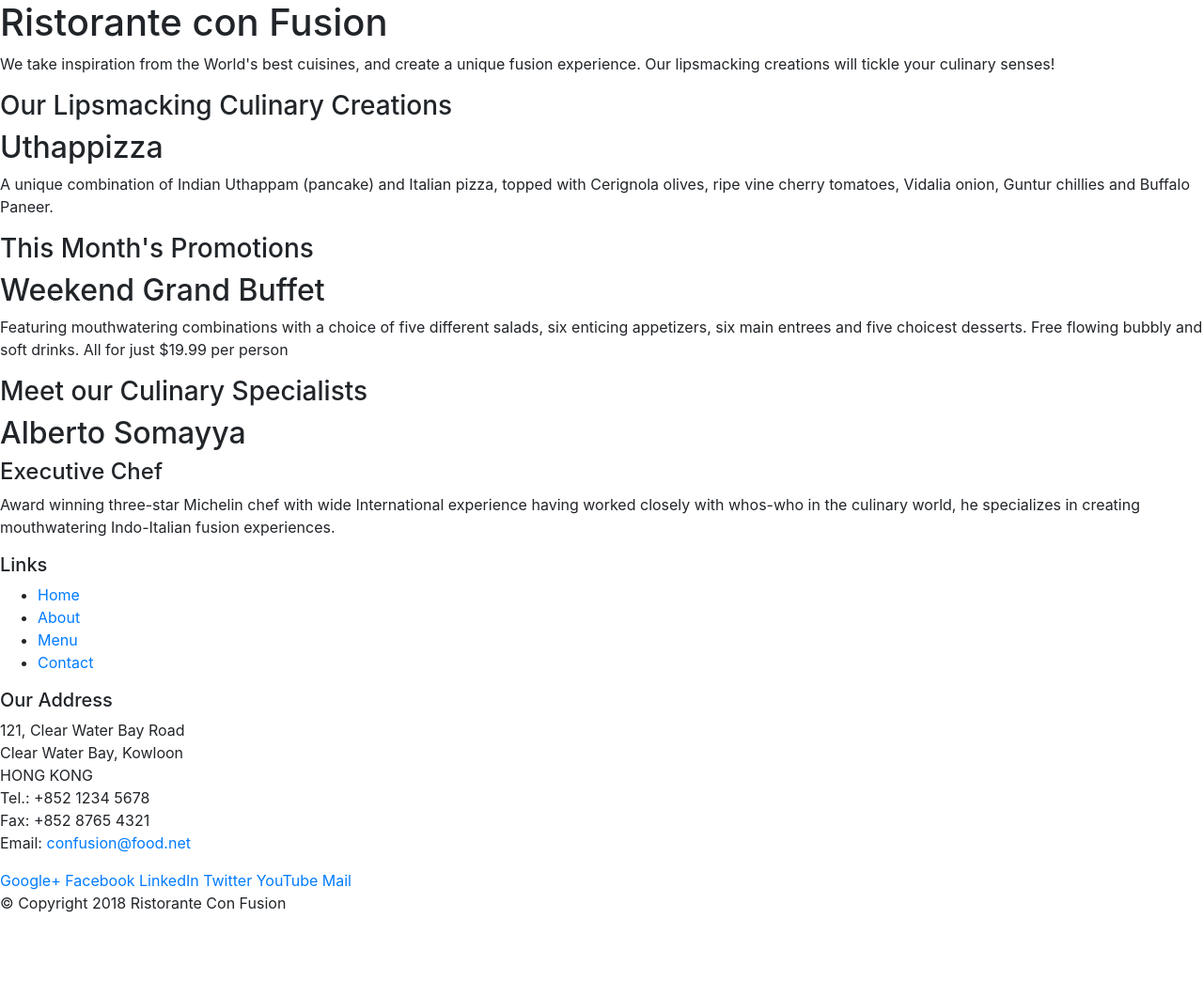
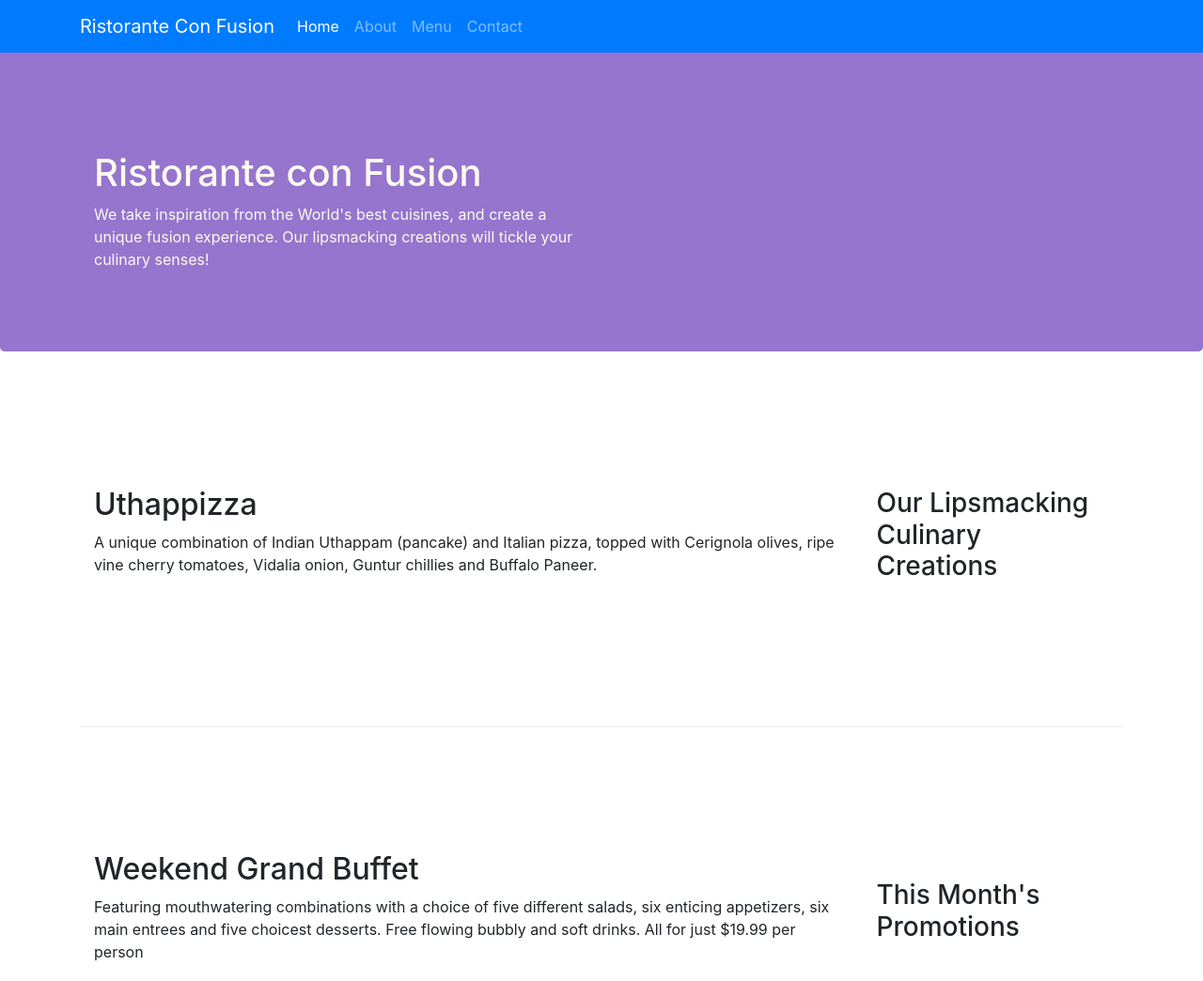
Before and after one commit to parthvyas18/Bootstrap, a website: page index.html in a window 1280 px wide. Shown: the top 1044 px of the page at 94% size. Before the commit the page ends 989 px from the top, so only its background shows below. Drawn offline with nearby package versions, Linux system fonts and the light colour scheme.

Commit message:
added navbar

```diff
--- /dev/null
+++ b/css/style.css
@@ -0,0 +1,37 @@
+.row-header{
+    margin:0px auto;
+    padding:0px;
+}
+
+.row-content {
+    margin:0px auto;
+    padding: 50px 0px 50px 0px;
+    border-bottom: 1px ridge;
+    min-height:400px;
+}
+
+.footer{
+    background-color: #D1C4E9;
+    margin:0px auto;
+    padding: 20px 0px 20px 0px;
+}
+.jumbotron {
+    padding:70px 30px 70px 30px;
+    margin:0px auto;
+    background: #9575CD ;
+    color:floralwhite;
+}
+
+address{
+    font-size:80%;
+    margin:0px;
+    color:#0f0f0f;
+}
+body{
+    padding:50px 0px 0px 0px;
+    z-index:0;
+}
+
+.navbar-dark {
+     background-color: #512DA8;
+}
--- a/index.html
+++ b/index.html
@@ -9,15 +9,37 @@
 
     <!-- Bootstrap CSS -->
     <link rel="stylesheet" href="node_modules/bootstrap/dist/css/bootstrap.min.css">
+    <link href="css/style.css" rel="stylesheet">
+    <link rel="stylesheet" href="node_modules/font-awesome/css/font-awesome.min.css">
+    <link rel="stylesheet" href="node_modules/bootstrap-social/bootstrap-social.css">
 
 </head>
 
 <body>
+    <nav class="navbar navbar-dark navbar-expand-sm bg-primary fixed-top">
+        <div class="container">
+            <button class="navbar-toggler" type="button" data-toggle="collapse" data-target="#Navbar">
+                <span class="navbar-toggler-icon"></span>
+            </button>
+           <a class="navbar-brand" href="#">Ristorante Con Fusion</a>
+           <div class="collapse navbar-collapse" id="Navbar">
+                <ul class="navbar-nav mr-auto">
+                    <li class="nav-item active"><a class="nav-link" href="#">Home</a></li>
+                    <li class="nav-item"><a class="nav-link" href="./aboutus.html">About</a></li>
+                    <li class="nav-item"><a class="nav-link" href="#">Menu</a></li>
+                    <li class="nav-item"><a class="nav-link" href="#">Contact</a></li>
+                </ul>
+            </div>
+        </div>
+    </nav>
 
-    <header>
-        <div>
-            <div>
-                <div>
+    <header class="jumbotron">
+        <div class="container">
+            <button class="navbar-toggler" type="button" data-toggle="collapse" data-target="#Navbar">
+                <span class="navbar-toggler-icon"></span>
+            </button>
+            <div class="row row-header">
+                <div class="col-12 col-sm-6">
                     <h1>Ristorante con Fusion</h1>
                     <p>We take inspiration from the World's best cuisines, and create a unique fusion experience. Our lipsmacking creations will tickle your culinary senses!</p>
                 </div>
@@ -27,33 +49,33 @@
         </div>
     </header>
 
-    <div>
-        <div>
-            <div>
+    <div class="container">
+        <div class="row row-content align-items-center">
+            <div class="col-12 col-md-3 order-sm-last col-sm-4">
                 <h3>Our Lipsmacking Culinary Creations</h3>
             </div>
-            <div>
+            <div class="col col-sm order-sm-first col-md">
                 <h2>Uthappizza</h2>
                 <p>A unique combination of Indian Uthappam (pancake) and Italian pizza, topped with Cerignola olives, ripe vine cherry tomatoes, Vidalia onion, Guntur chillies and Buffalo Paneer.</p>
             </div>
         </div>
 
 
-        <div>
-            <div>
+        <div class="row row-content align-items-center">
+            <div class="col-12 col-sm-4 order-sm-last  col-md-3">
                 <h3>This Month's Promotions</h3>
             </div>
-            <div>
+            <div class="col col-sm order-sm-first col-md">
                 <h2>Weekend Grand Buffet</h2>
                 <p>Featuring mouthwatering combinations with a choice of five different salads, six enticing appetizers, six main entrees and five choicest desserts. Free flowing bubbly and soft drinks. All for just $19.99 per person </p>
             </div>
         </div>
 
-        <div>
-            <div>
+        <div class="row row-content align-items-center">
+            <div class="col-12 col-sm-4 order-sm-last col-md-3">
                 <h3>Meet our Culinary Specialists</h3>
             </div>
-            <div>
+            <div class="col col-sm order-sm-first col-md">
                 <h2>Alberto Somayya</h2>
                 <h4>Executive Chef</h4>
                 <p>Award winning three-star Michelin chef with wide International experience having worked closely with whos-who in the culinary world, he specializes in creating mouthwatering Indo-Italian fusion experiences. </p>
@@ -62,18 +84,18 @@
     </div>
 
     <footer>
-        <div>
-            <div>
-                <div>
+        <div class="container">
+            <div class="row footer ">
+                <div class="col-4 col-sm-2">
                     <h5>Links</h5>
-                    <ul>
+                    <ul class="list-unstyled">
                         <li><a href="#">Home</a></li>
                         <li><a href="#">About</a></li>
                         <li><a href="#">Menu</a></li>
                         <li><a href="#">Contact</a></li>
                     </ul>
                 </div>
-                <div>
+                <div  class="col-7 col-sm-5">
                     <h5>Our Address</h5>
                     <address>
 		              121, Clear Water Bay Road<br>
@@ -84,8 +106,8 @@
 		              Email: <a href="mailto:confusion@food.net">confusion@food.net</a>
 		           </address>
                 </div>
-                <div>
-                    <div>
+                <div  class="col-12 col-sm-4 align-self-center">
+                    <div class="col-4 offset-1 col-sm-2 text-center ">
                         <a href="http://google.com/+">Google+</a>
                         <a href="http://www.facebook.com/profile.php?id=">Facebook</a>
                         <a href="http://www.linkedin.com/in/">LinkedIn</a>
@@ -95,8 +117,8 @@
                     </div>
                 </div>
            </div>
-           <div>
-                <div>
+           <div class="row justify-content-center">
+                <div class="col-auto ">
                     <p>© Copyright 2018 Ristorante Con Fusion</p>
                 </div>
            </div>
--- a/package.json
+++ b/package.json
@@ -15,6 +15,8 @@
   },
   "dependencies": {
     "bootstrap": "^4.0.0",
+    "bootstrap-social": "^5.1.1",
+    "font-awesome": "^4.7.0",
     "jquery": "^3.3.1",
     "popper.js": "^1.12.9"
   }
```
Also changed, not shown: aboutus.html (added, +173 -0 lines), 1 other file.
